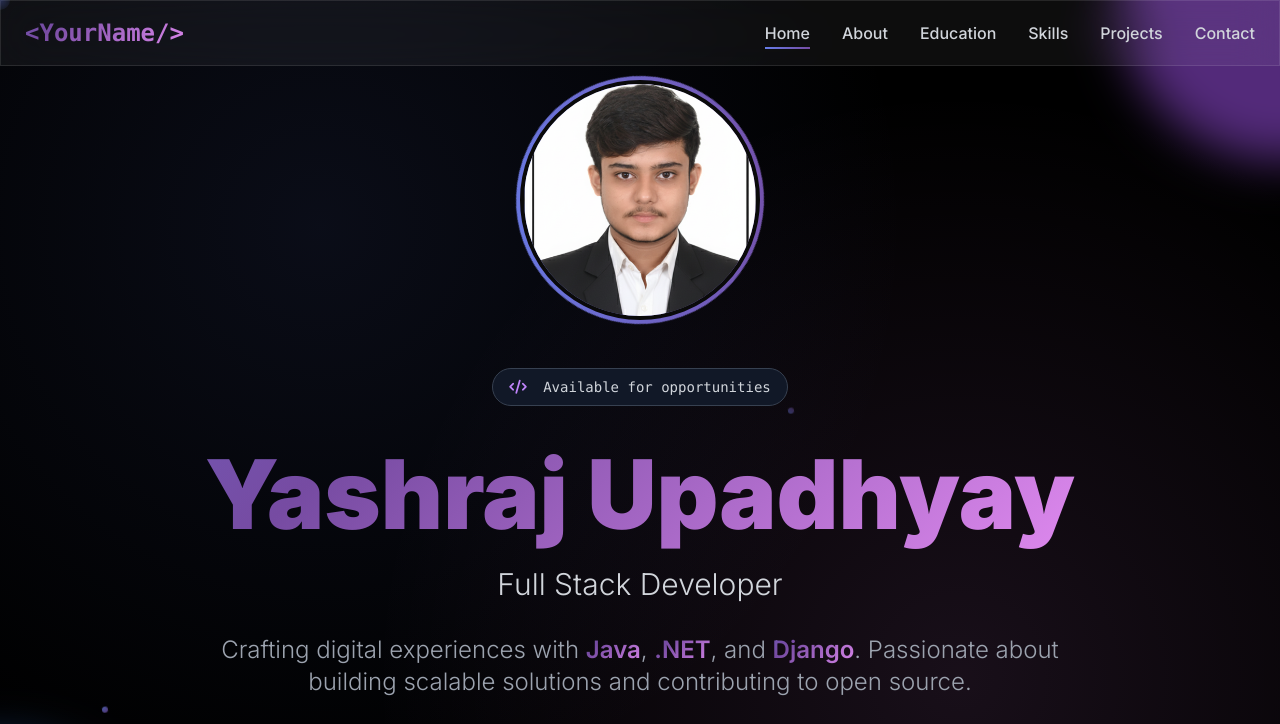
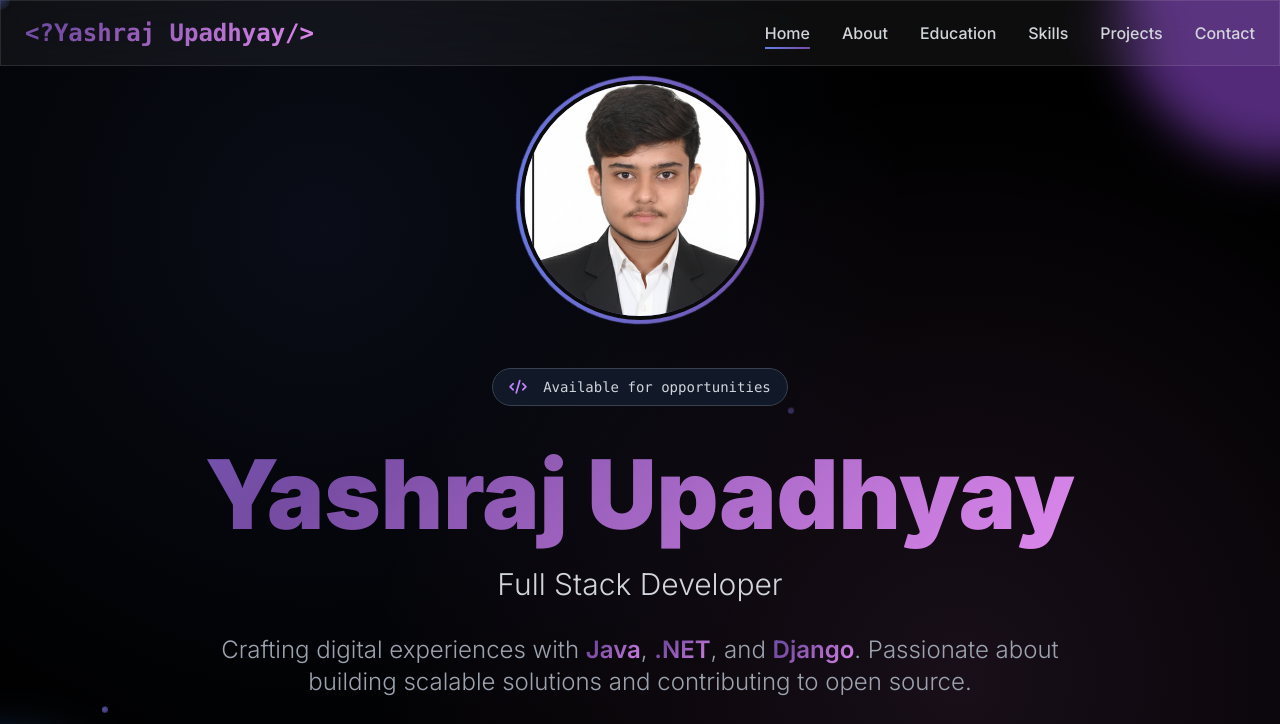
Before and after one commit to yashrajupadhyay/portfolio, a plain HTML site: page index.html in a window 1280 px wide. Shown: the top 724 px of the page. Drawn offline with nearby package versions, Linux system fonts and the light colour scheme.

Commit message:
Update index.html

```diff
--- a/index.html
+++ b/index.html
@@ -333,7 +333,7 @@
         <div class="container mx-auto px-6 py-4">
             <div class="flex justify-between items-center">
                 <div class="text-2xl font-bold gradient-text font-mono">
-                    &lt;YourName/&gt;
+                    &lt;?Yashraj Upadhyay/&gt;
                 </div>
                 <div class="hidden md:flex space-x-8">
                     <a href="#home" class="nav-link text-gray-300 hover:text-white font-medium">Home</a>
@@ -1109,4 +1109,5 @@
         animateTrail();
     </script>
 </body>
+
 </html>
```
